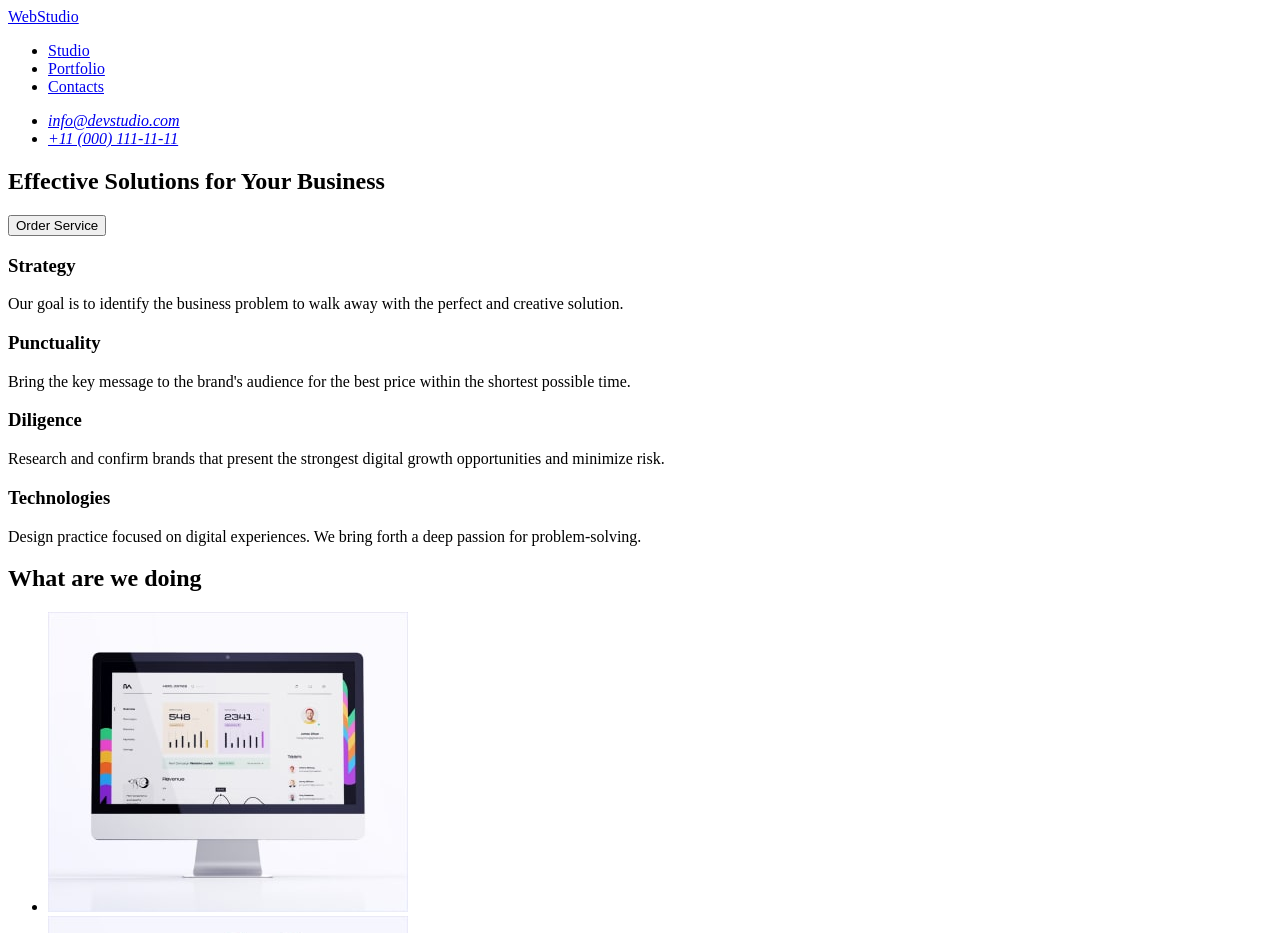
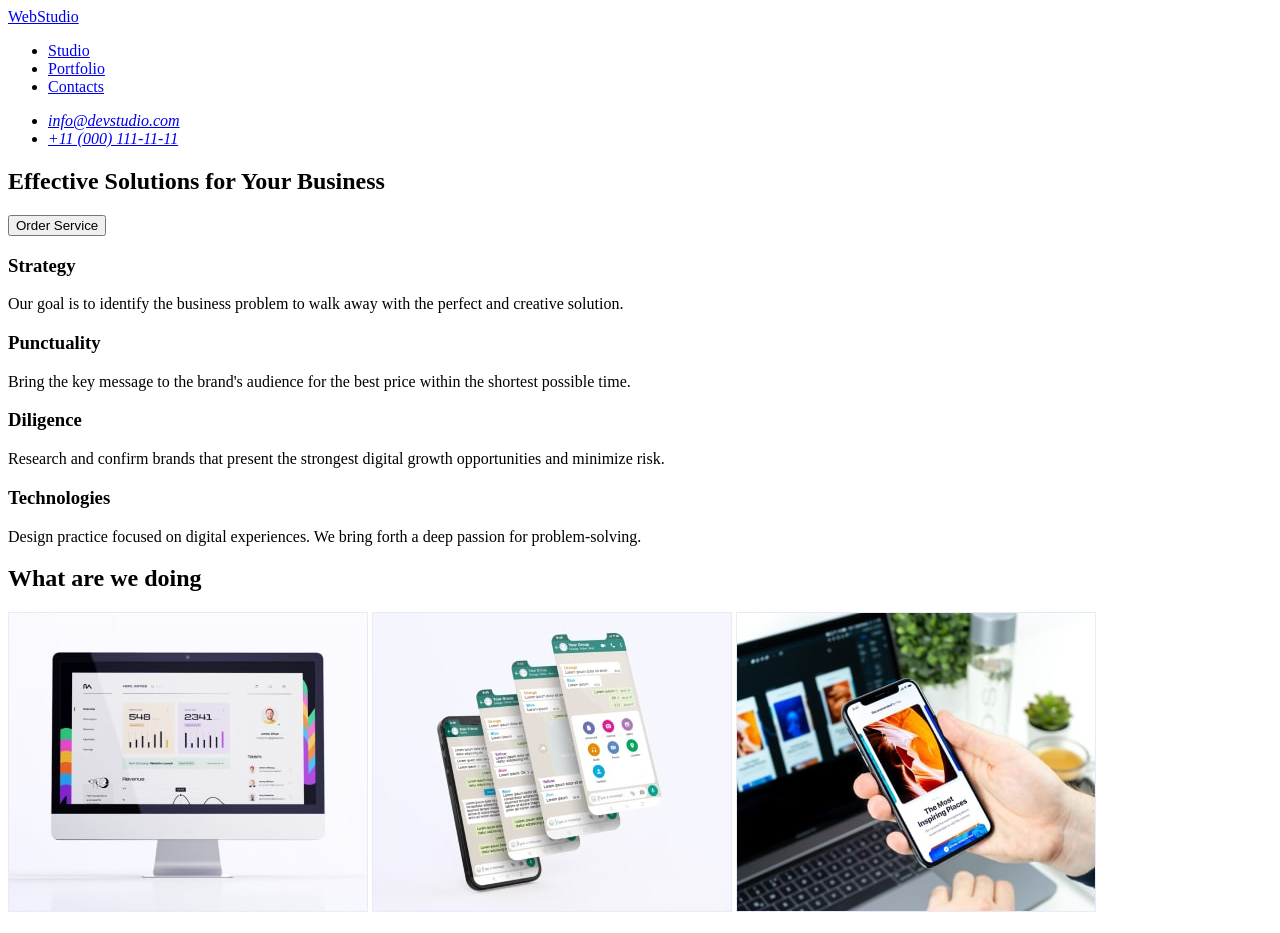
Before and after one commit to Variundel/goit-markup-hw-01, a plain HTML site: page index.html in a window 1280 px wide. Shown: the top 933 px of the page. Drawn offline with Linux system fonts and the light colour scheme.

Commit message:
update index.html

```diff
--- a/index.html
+++ b/index.html
@@ -40,11 +40,9 @@
 </section>
 <section>
 <h2>What are we doing</h2>
-<ul>
-<li><img src="/images/computer.jpg" alt="computer" width="360" height="300"></li>
-<li><img src="/images/telephones.jpg" alt="telephones" width="360" height="300"></li>
-<li><img src="/images/comp-tel.jpg" alt="computer and telephone" width="360" height="300"></li>
-</ul>
+<img src="/images/computer.jpg" alt="computer" width="360" height="300">
+<img src="/images/telephones.jpg" alt="telephones" width="360" height="300">
+<img src="/images/comp-tel.jpg" alt="computer and telephone" width="360" height="300">
 </section>
 <section>
     <h2>Our Team</h2>
@@ -74,7 +72,7 @@
     </main>
     <footer>
         <a href="./index.html"> WebStudio</a>
-<a href="/">STUDIO</a>
+<a href="./index.html">WebStudio</a>
 <p>Increase the flow of customers and sales for your business with digital marketing & growth solutions.</p>
     </footer>
 </body>
```
